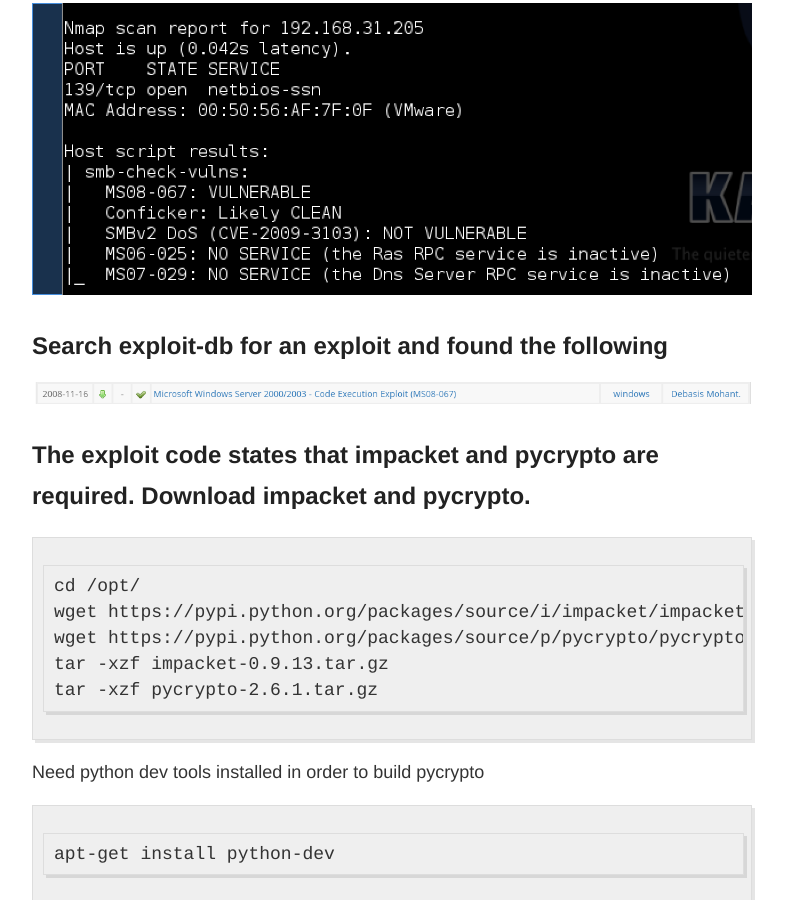
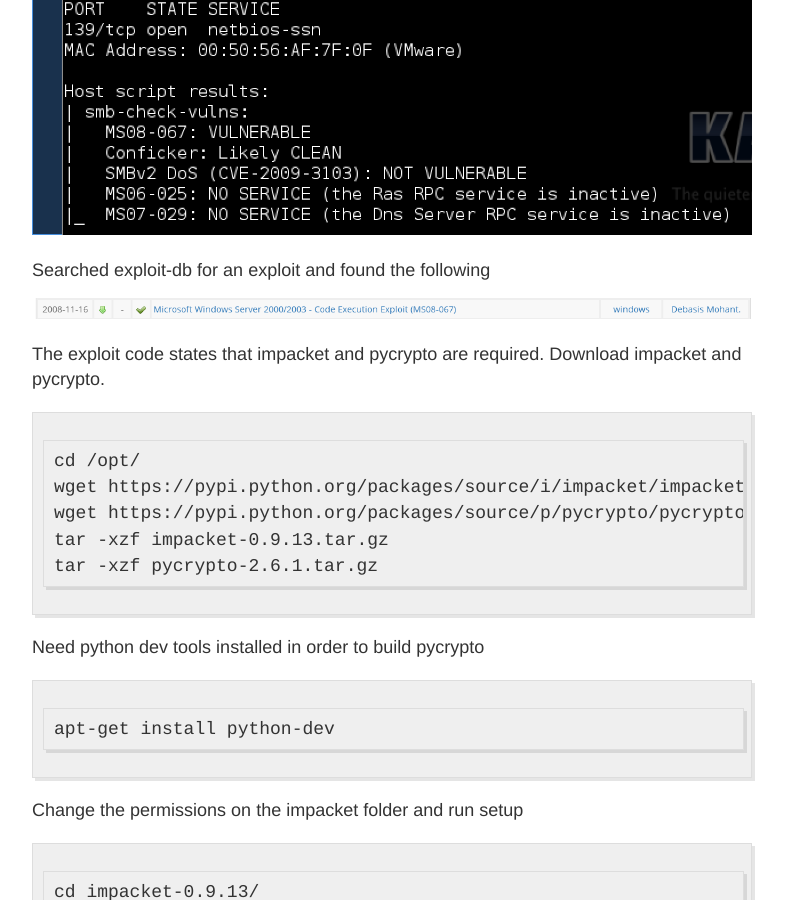
Before and after one commit to dmittakarin8/dmittakarin8.github.io, a Jekyll site: the page built from _posts/2015-5-21-Exploiting-MS08067-wo-Metasploit.md, in a window 1280 px wide and 900 px high, scrolled down 730 px. Shown: the whole window, without its empty margins (248-1034 px from the left). Built offline with Jekyll 4.4.1, drawn with Linux system fonts in a browser that asks for light colours; Markdown is read by kramdown in place of the engine named in the settings.

Commit message:
Updated 2015-5-21-Exploiting-MS08067-wo-Metasploit.md

```diff
--- a/_posts/2015-5-21-Exploiting-MS08067-wo-Metasploit.md
+++ b/_posts/2015-5-21-Exploiting-MS08067-wo-Metasploit.md
@@ -15,19 +15,19 @@ title: "Exploiting the MS08-067 vulnerability without Metasploit"
 I'm currently enrolled in Offensive Security's Penetration Testing with Kali Linux course with the intention of obtaining the OSCP Certification.  During the OSCP Certification Exam the use of Metasploit is limited, therefore I am not using it when exploiting the servers in the OSCP lab environment.
 Here are the steps I took to perform my first exploit - MS08-067 - without the use of Metasploit.
 
-## <i class="icon-pencil"></i> I targeted the Netbios service by using Nmap's smb-check-vulns script on a Windows 2000 Server
+I targeted the Netbios service by using Nmap's smb-check-vulns script on a Windows 2000 Server
 
 	nmap -v -p 139, 445 --script=smb-check-vulns --script-args=unsafe=1 192.168.31.205
 
-## <i class="icon-upload">Nmap returned the following
+Nmap returned the following
 
 ![_config.yml]({{ site.baseurl }}/images/nmap-ms08067-vulnerable.png)
 
-## <i class="icon-pencil"></i>Search exploit-db for an exploit and found the following
+Searched exploit-db for an exploit and found the following
 
 ![_config.yml]({{ site.baseurl }}/images/ms08067-exploitdb.png)
 
-## <i class="icon-pencil"></i>The exploit code states that impacket and pycrypto are required.  Download impacket and pycrypto.
+The exploit code states that impacket and pycrypto are required.  Download impacket and pycrypto.
 
 	cd /opt/
     wget https://pypi.python.org/packages/source/i/impacket/impacket-0.9.13.tar.gz
```
